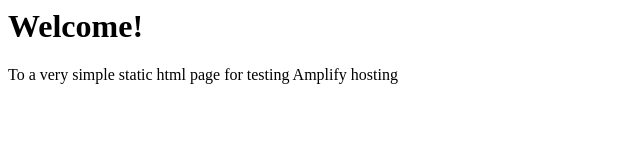
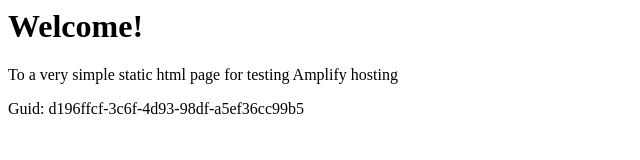
Before and after one commit to aws-aemilia-iad/Github-PR-Commit-Integration-Test-DoNotTouch-GitHubAutoBuildCanaryTest-v1-gamma-us-east-1, a website: page src/index.html in a window 1280 px wide. Shown: the whole page, without its empty margins (0-640 px from the left). Drawn offline with Linux system fonts and the light colour scheme.

Commit message:
commit from integ tests

```diff
--- a/src/index.html
+++ b/src/index.html
@@ -1,3 +1,5 @@
+
+
 <html lang="en">
 
 <head>
@@ -10,6 +12,6 @@
 <body>
     <h1>Welcome!</h1>
     <p>To a very simple static html page for testing Amplify hosting</p>
-</body>
+    <p>Guid: d196ffcf-3c6f-4d93-98df-a5ef36cc99b5</p></body>
 
 </html>
```
